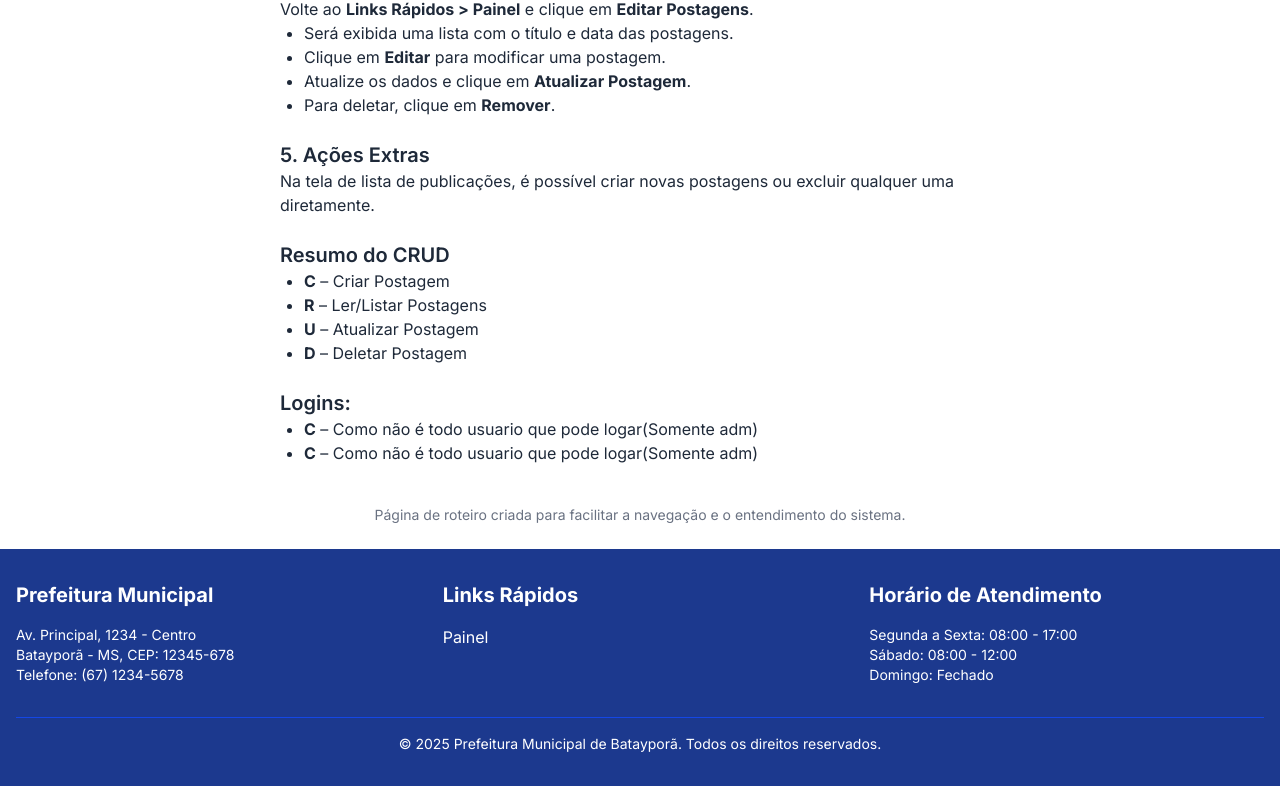
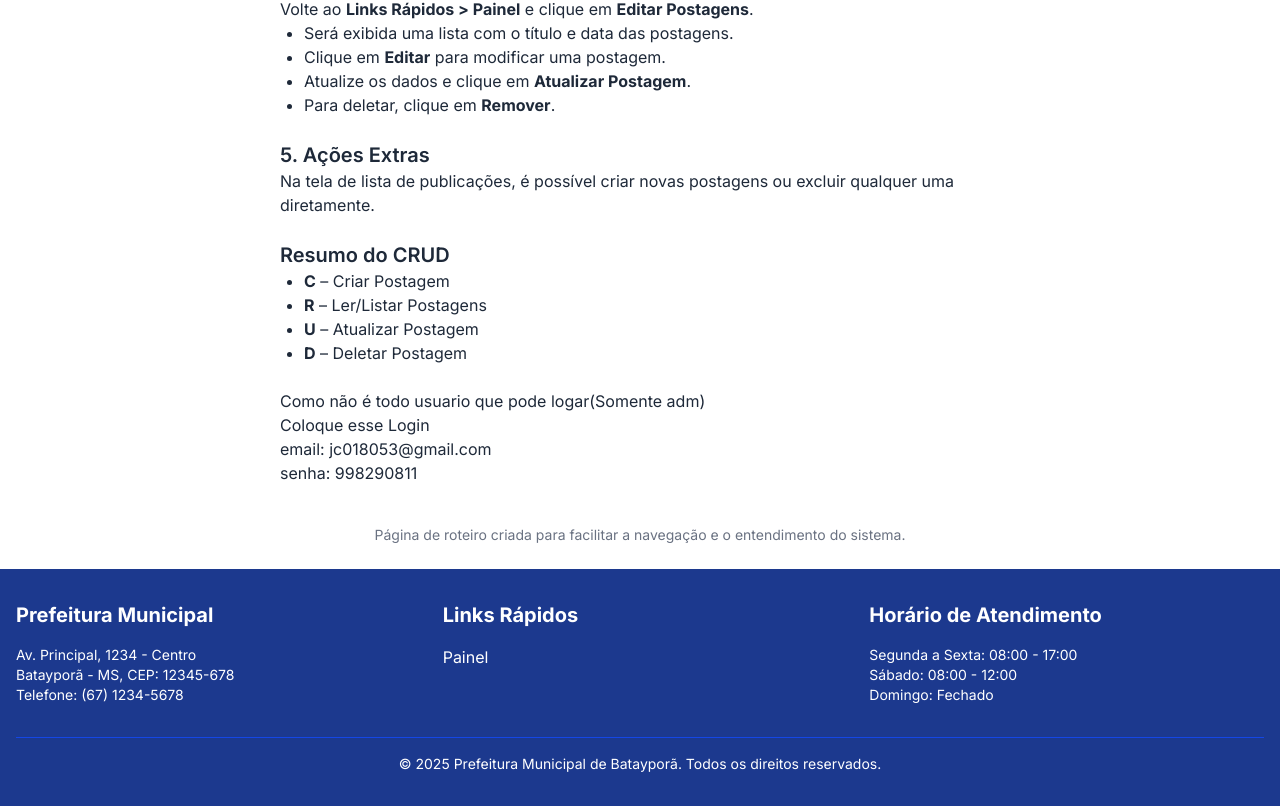
Before and after one commit to Joaocr01/prefeitura, a Next.js app: page /roteiro in a window 1280 px wide. Shown: the part 616-1422 px from the top of the page. Built offline with nearby package versions, Linux system fonts and the light colour scheme; no server answers; the database is empty.

Commit message:
first commit

```diff
--- a/src/app/roteiro/page.tsx
+++ b/src/app/roteiro/page.tsx
@@ -61,12 +61,11 @@ export default function RoteiroPage() {
           <li><strong>D</strong> – Deletar Postagem</li>
         </ul>
       </section>
-      <section className="mb-6">
-        <h2 className="text-xl font-semibold">Logins:</h2>
-        <ul className="list-disc pl-6">
-          <li><strong>C</strong> – Como não é todo usuario que pode logar(Somente adm)</li>
-          <li><strong>C</strong> – Como não é todo usuario que pode logar(Somente adm)</li>
-        </ul>
+      <section>
+          <p>Como não é todo usuario que pode logar(Somente adm)</p>
+          <p>Coloque esse Login</p>
+          <p>email: jc018053@gmail.com</p>
+          <p>senha: 998290811</p>
       </section>
 
       <p className="text-center mt-10 text-sm text-gray-500">
```
